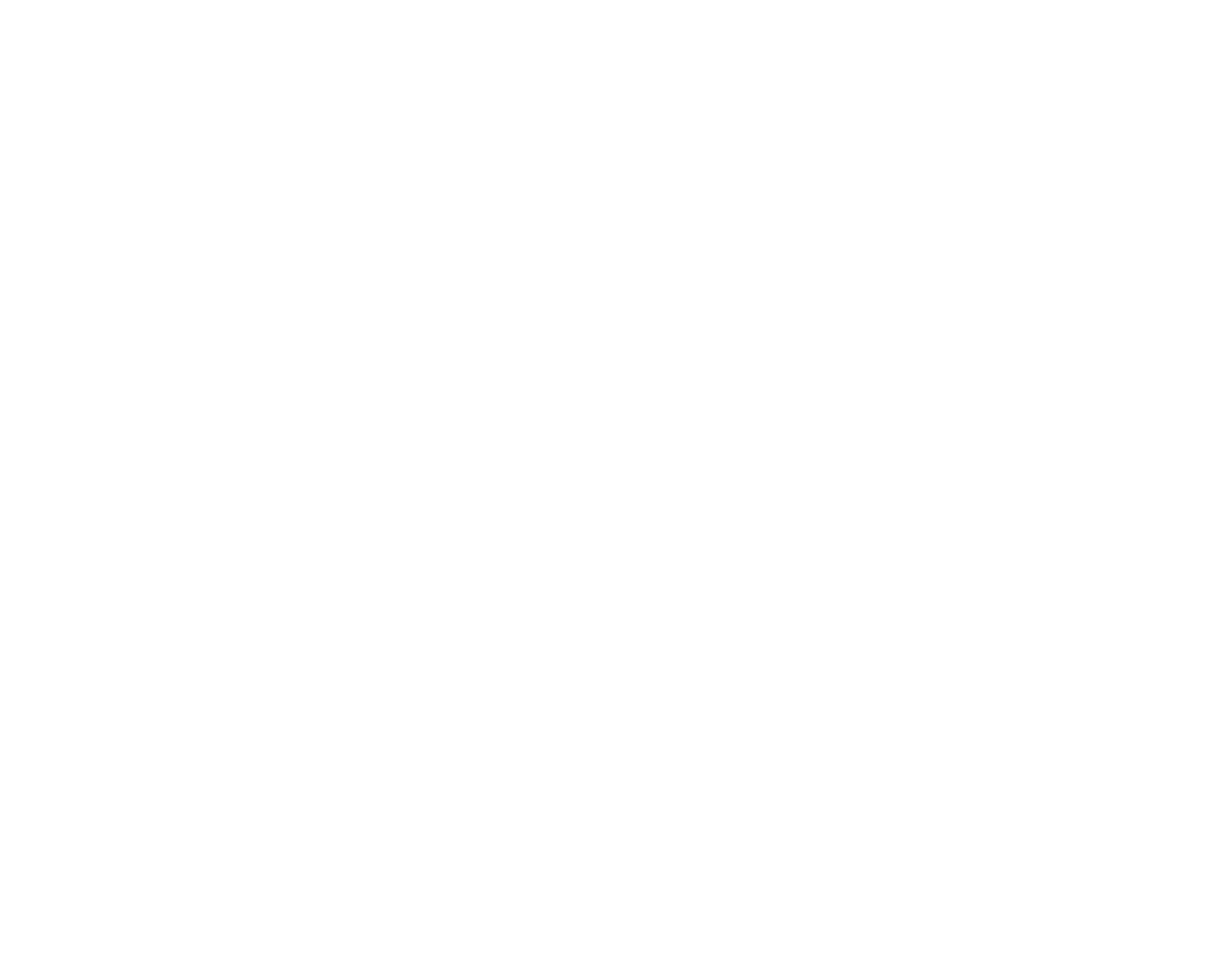
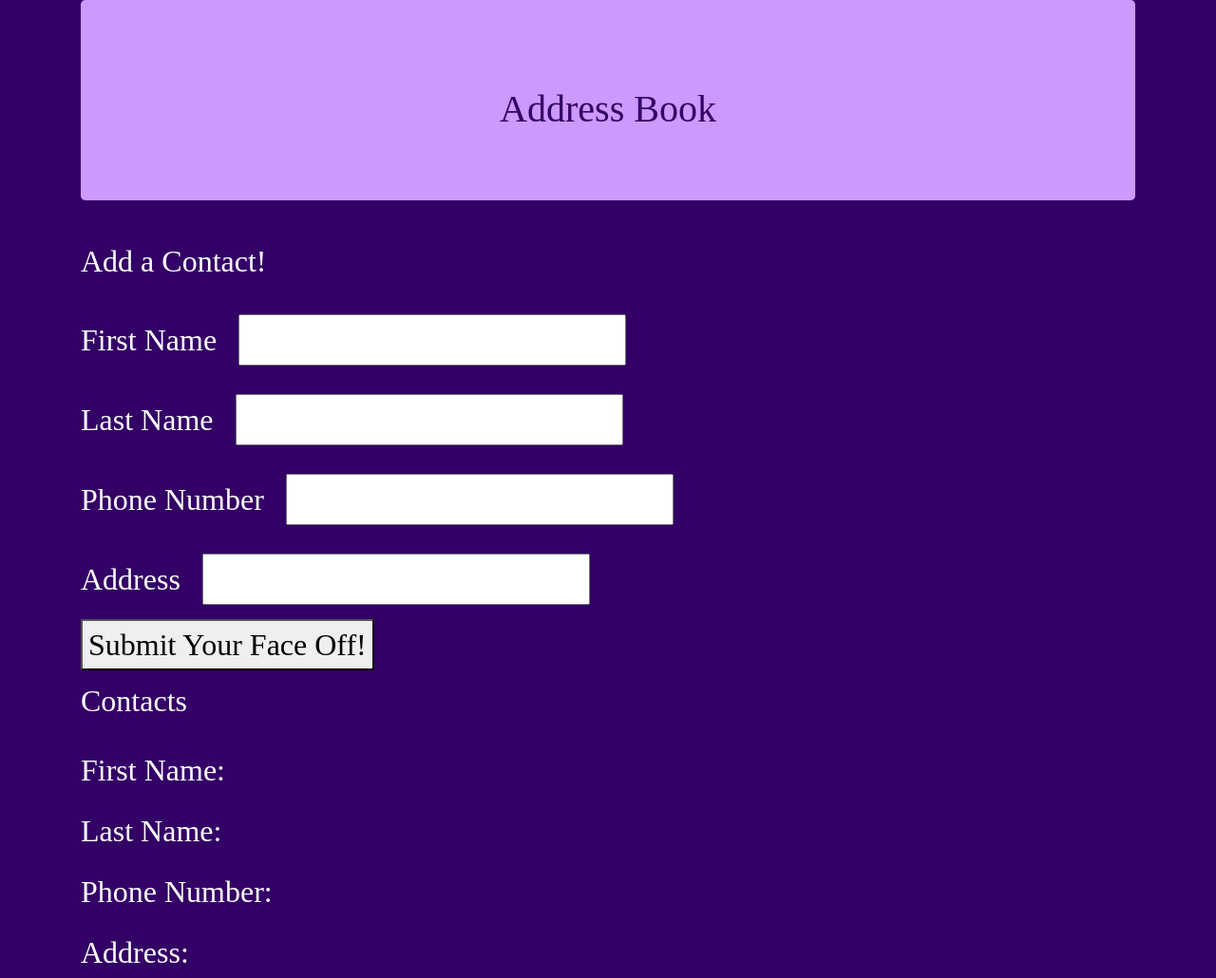
Before and after one commit to Ian-Alexander/dragShow, a plain HTML site: page index.html in a window 1280 px wide. Shown: the whole page at 95% size. Before the commit the page ends 800 px from the top, so only its background shows below. Drawn offline with nearby package versions, Linux system fonts and the light colour scheme.

Commit message:
added all sorts of stuff and backed it up due to thunder storms before the power goes out

```diff
--- a/css/styles.css
+++ b/css/styles.css
@@ -0,0 +1,30 @@
+.container {
+    font-family: Priyati;
+    color: white;
+    font-size: 200%;
+}
+
+body {
+    background: #330066;
+}
+
+.jumbotron {
+  text-align: center;
+
+  font-weight: bold;
+  background: #cc99ff;
+  color: #330066;
+}
+
+h2 {
+  padding-top: 10pt;
+  padding-bottom: 10pt;
+}
+
+h1 {
+  padding-top: 20pt;
+}
+
+input {
+  margin: 15px;
+}
--- a/index.html
+++ b/index.html
@@ -1,10 +1,43 @@
 <!DOCTYPE html>
 <html>
   <head>
-
-    <title></title>
+    <link href="https://stackpath.bootstrapcdn.com/bootstrap/4.1.1/css/bootstrap.min.css" rel="stylesheet">
+    <link href="css/styles.css" rel="stylesheet" type="text/css">
+    <script src="https://cdnjs.cloudflare.com/ajax/libs/jquery/3.3.1/jquery.min.js"></script>
+    <script src="js/scripts.js"></script>
+    <title>The Awesome Address Book</title>
   </head>
   <body>
+    <div class="container">
+      <div class="jumbotron">
+        <h1>Address Book</h1>
+      </div>
 
+      <h2>Add a Contact!</h2>
+        <form id="new-contact">
+          <label for="new-first-name">First Name</label>
+          <input type="text" id="new-first-name"><br>
+          <label for="new-last-name">Last Name</label>
+          <input type="text" id="new-last-name"><br>
+          <label for="new-phone-number">Phone Number</label>
+          <input type="text" id="new-phone-number"><br>
+          <label for="new-address">Address</label>
+          <input type="text" id="new-address"><br>
+          <button type="submit">Submit Your Face Off!</button>
+        </form>
+
+        <h2>Contacts</h2>
+          <ul id="contacts">
+          </ul>
+
+        <div id="show-contact">
+          <p>First Name:<span class="first-name"></span></p>
+          <p>Last Name:<span class="last-name"></span></p>
+          <p>Phone Number:<span class="phone-number"></span></p>
+          <p>Address:<span class="address"></span></p>
+          <div id="buttons">
+          </div>
+        </div>
+    </div>
   </body>
 </html>
--- a/js/scripts.js
+++ b/js/scripts.js
@@ -13,6 +13,26 @@ AddressBook.prototype.addContact = function(contact) {
 AddressBook.prototype.assignId = function() {
   this.currentId += 1;
   return this.currentId;
+}
+
+AddressBook.prototype.findContact = function(id) {
+  for (var i=0; i< this.contacts.length; i++) {
+      if (this.contacts[i].id == id) {
+        return this.contacts[i];
+      }
+    };
+  return false;
+}
+
+AddressBook.prototype.deleteContact = function(id) {
+  for (var i=0; i< this.contacts.length; i++) {
+    if (this.contacts[i]) {
+      if (this.contacts[i].id == id) {
+        delete this.contacts[i];
+      }
+    }
+  };
+  return false;
 }
 
 //Bussiness End Logic for Contacts
@@ -34,6 +54,12 @@ Contact.prototype.fullName = function() {
 var addressBook = new AddressBook();
 var contact = new Contact("Ada", "Lovelace", "503-555-0100");
 var contact2 = new Contact("Grace", "Hopper", "503-555-0199");
+var contact3 = new Contact("Charles", "Gnarles", "503-256-2810");
+var contact4 = new Contact("Snooty", "Booty", "503-256-2800");
+var contact5 = new Contact("Richardo", "Bacardi", "503-250-2810");
 
 addressBook.addContact(contact);
 addressBook.addContact(contact2);
+addressBook.addContact(contact3);
+addressBook.addContact(contact4);
+addressBook.addContact(contact5);
```
Also changed, not shown: fonts/jipatype_priyati/Priyati-7x4w.ttf (added), fonts/jipatype_priyati/ReadMe.txt (added).
